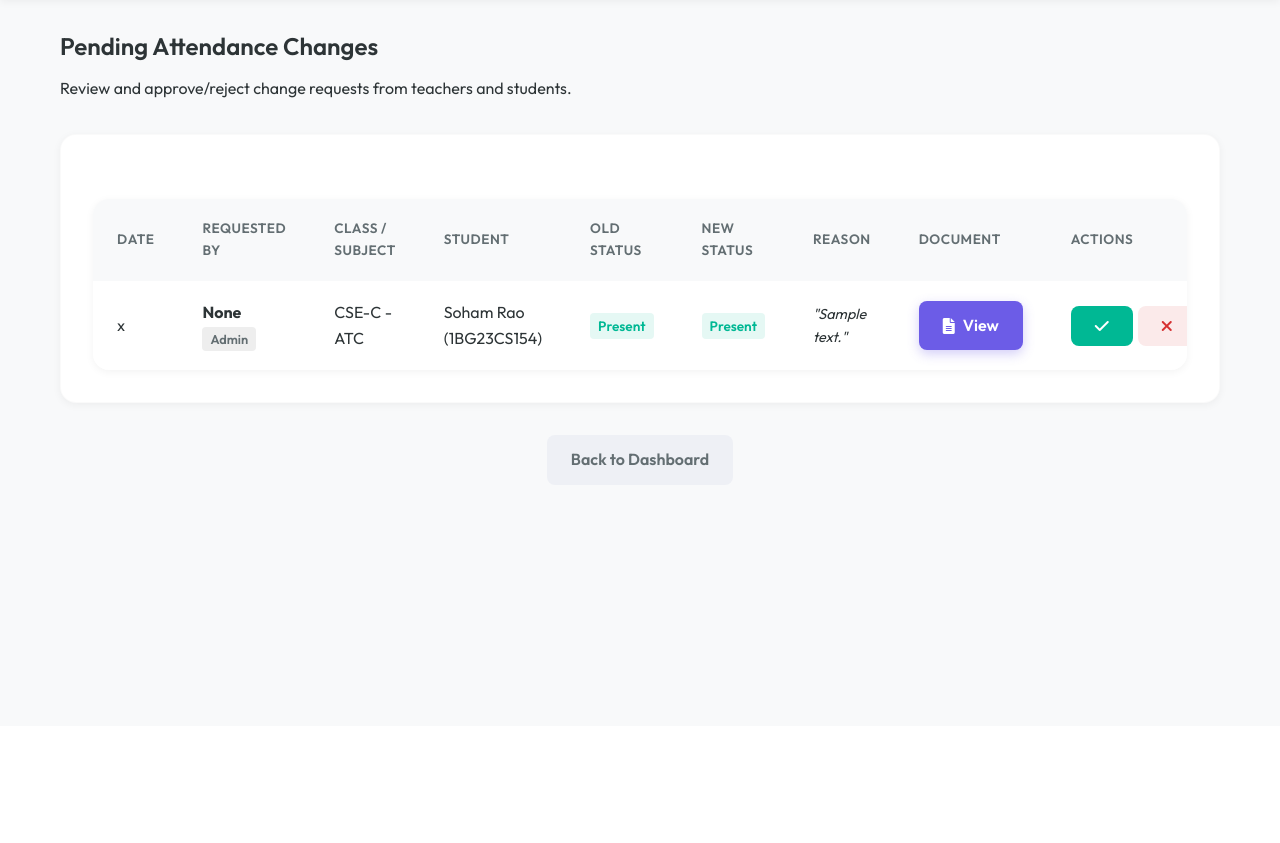
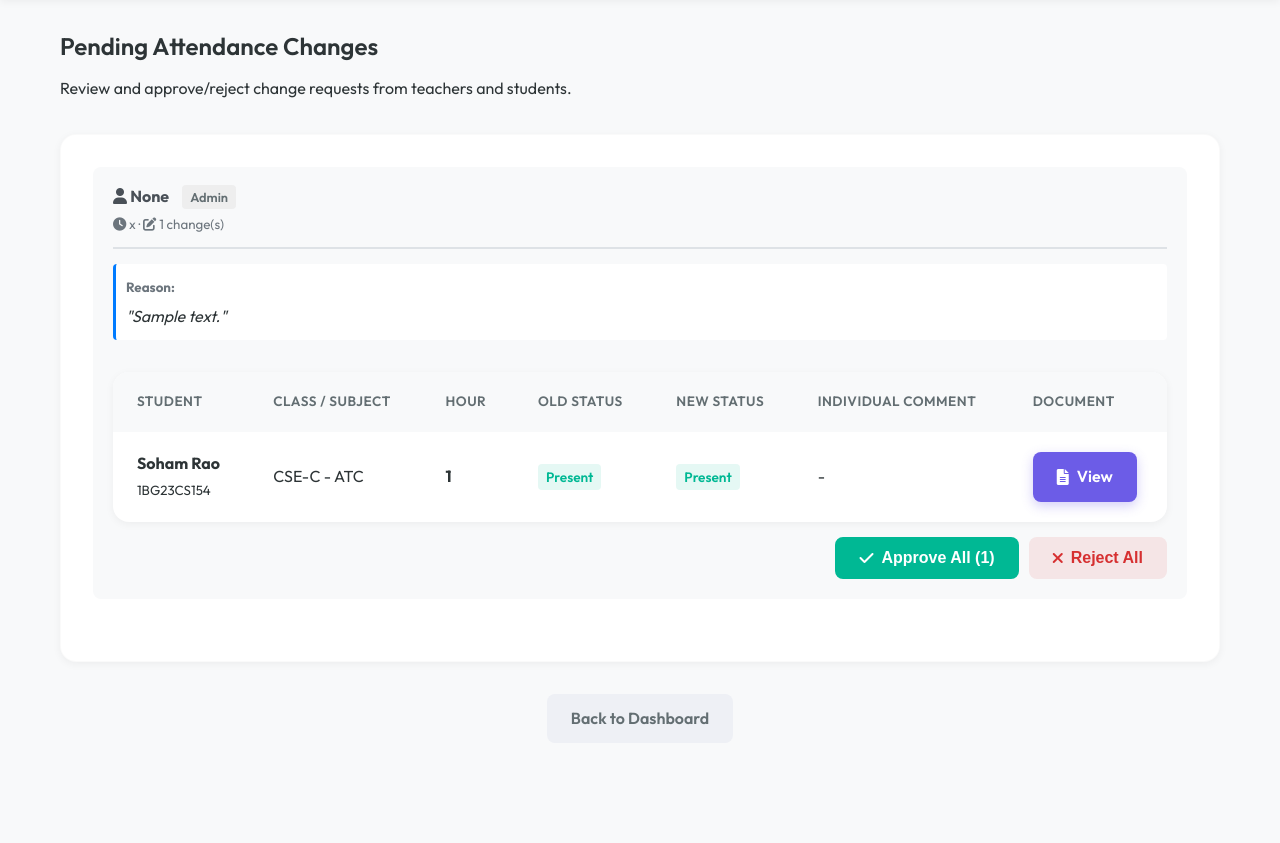
Before and after one commit to Soham-Rao/Attendance, a Flask app: page /admin/approvals in a window 1280 px wide. Shown: the part 74-917 px from the top of the page. Before the commit the page ends 559 px from the top, so only its background shows below. Run offline with Flask 3, Linux system fonts and the light colour scheme; a user stored in the database is signed in; data comes from the database, SQL or seed files in the repository; both versions use the stored data as it was after the commit; tables that the repository leaves empty hold one stand-in row (values such as "Sample post").

Commit message:
minor attendance approval bug fix 1

```diff
--- a/app.py
+++ b/app.py
@@ -1199,29 +1199,12 @@
 
     # Fetch pending changes with details
     c.execute("""
-        SELECT p.id, p.timestamp, t.name as teacher_name, c.class_name, ta.subject,
-               s.name as student_name, s.usn,
-               a.status as old_status, p.new_status, p.comment
-        FROM pending_attendance_changes p
-        JOIN attendance a ON p.attendance_id = a.id
-        JOIN teachers t ON p.requested_by = t.teacher_id
-        JOIN students s ON a.student_id = s.id
-        JOIN classes c ON s.class_id = c.id
-        JOIN teacher_assignments ta ON p.requested_by = ta.teacher_id AND c.id = ta.class_id
-        ORDER BY p.timestamp DESC
-    """)
-    # Note: The join on teacher_assignments is a bit loose, just to get subject if possible,
-    # but attendance record has subject too. Let's use attendance subject.
-
-    # Improved query using attendance subject
-    # Improved query using attendance subject and handling both student/teacher requests
-    c.execute("""
         SELECT p.id, p.timestamp,
                CASE WHEN p.request_role = 'teacher' THEN t.name ELSE s_req.name END as requester_name,
                p.request_role,
                c.class_name, a.subject,
                s.name as student_name, s.usn,
-               a.status as old_status, p.new_status, p.comment, p.document_path
+               a.status as old_status, p.new_status, p.comment, p.document_path, a.hour
         FROM pending_attendance_changes p
         JOIN attendance a ON p.attendance_id = a.id
         JOIN students s ON a.student_id = s.id
@@ -1232,6 +1215,7 @@
     """)
 
     rows = c.fetchall()
+
     pending_changes = []
     for row in rows:
         pending_changes.append({
@@ -1246,11 +1230,26 @@
             "old_status": row[8],
             "new_status": row[9],
             "comment": row[10],
-            "document_path": row[11]
+            "document_path": row[11],
+            "hour": row[12]
         })
 
+    # Group changes by requester, timestamp (within same second), and group comment
+    from collections import defaultdict
+    groups = defaultdict(list)
+
+    for change in pending_changes:
+        # Extract group comment (before | separator)
+        group_comment = change['comment'].split(' | ')[0]
+        # Group by requester, timestamp (first 19 chars = yyyy-mm-dd hh:mm:ss), and group comment
+        key = (change['requester_name'], change['timestamp'][:19], group_comment)
+        groups[key].append(change)
+
+    # Convert to list of groups
+    grouped_changes = list(groups.values())
+
     conn.close()
-    return render_template("admin_approvals.html", pending_changes=pending_changes)
+    return render_template("admin_approvals.html", grouped_changes=grouped_changes)
 
 @app.route("/student/request_change", methods=["POST"])
 def student_request_change():
@@ -1348,5 +1347,86 @@
     flash("Change request rejected.", "info")
     return redirect("/admin/approvals")
 
+@app.route("/approve_batch", methods=["POST"])
+def approve_batch():
+    if session.get("role") != "admin":
+        return "Unauthorized", 403
+
+    change_ids = request.form.getlist("change_ids[]")
+    if not change_ids:
+        flash("No changes selected", "error")
+        return redirect("/admin/approvals")
+
+    conn = sqlite3.connect('attendance.db')
+    conn.execute("BEGIN IMMEDIATE")  # Exclusive lock for transaction safety
+    c = conn.cursor()
+
+    try:
+        attendance_ids = []
+
+        # Collect all attendance IDs and apply changes
+        for change_id in change_ids:
+            c.execute("SELECT attendance_id, new_status FROM pending_attendance_changes WHERE id=?",
+                      (change_id,))
+            result = c.fetchone()
+            if result:
+                att_id, new_status = result
+                # Update status
+                c.execute("UPDATE attendance SET status=? WHERE id=?", (new_status, att_id))
+                attendance_ids.append(att_id)
+
+        # Find minimum ID to recalculate from
+        if attendance_ids:
+            min_id = min(attendance_ids)
+
+            # SINGLE recalculation from minimum ID
+            recalculate_chain(c, min_id)
+
+        # Remove all from pending
+        placeholders = ",".join("?" * len(change_ids))
+        c.execute(f"DELETE FROM pending_attendance_changes WHERE id IN ({placeholders})",
+                  change_ids)
+
+        conn.commit()
+        flash(f"{len(change_ids)} change(s) approved successfully!", "success")
+
+    except Exception as e:
+        conn.rollback()
+        flash(f"Error during batch approval: {str(e)}", "error")
+    finally:
+        conn.close()
+
+    return redirect("/admin/approvals")
+
+@app.route("/reject_batch", methods=["POST"])
+def reject_batch():
+    if session.get("role") != "admin":
+        return "Unauthorized", 403
+
+    change_ids = request.form.getlist("change_ids[]")
+    if not change_ids:
+        flash("No changes selected", "error")
+        return redirect("/admin/approvals")
+
+    conn = sqlite3.connect('attendance.db')
+    c = conn.cursor()
+
+    try:
+        # Remove all from pending
+        placeholders = ",".join("?" * len(change_ids))
+        c.execute(f"DELETE FROM pending_attendance_changes WHERE id IN ({placeholders})",
+                  change_ids)
+
+        conn.commit()
+        flash(f"{len(change_ids)} change(s) rejected.", "info")
+
+    except Exception as e:
+        conn.rollback()
+        flash(f"Error during batch rejection: {str(e)}", "error")
+    finally:
+        conn.close()
+
+    return redirect("/admin/approvals")
+
 if __name__ == "__main__":
     app.run(debug=True)
--- a/templates/admin_approvals.html
+++ b/templates/admin_approvals.html
@@ -21,33 +21,44 @@
 </div>
 
 <div class="card">
-    {% if pending_changes %}
+    {% if grouped_changes %}
+    {% for group in grouped_changes %}
+    <div class="approval-group" style="margin-bottom: 30px; padding: 20px; background: #f8f9fa; border-radius: 8px;">
+        <div class="group-header" style="margin-bottom: 15px; padding-bottom: 10px; border-bottom: 2px solid #dee2e6;">
+            <h4 style="margin: 0 0 5px 0; color: #495057;">
+                <i class="fas fa-user"></i> <strong>{{ group[0]['requester_name'] }}</strong>
+                <span class="badge badge-secondary" style="font-size: 0.8em; margin-left: 10px;">{{ group[0]['request_role']|title }}</span>
+            </h4>
+            <small style="color: #6c757d;">
+                <i class="fas fa-clock"></i> {{ group[0]['timestamp'] }} ·
+                <i class="fas fa-edit"></i> {{ group|length }} change(s)
+            </small>
+        </div>
+
+        <div class="group-comment" style="margin-bottom: 15px; padding: 10px; background: #fff; border-left: 3px solid #007bff; border-radius: 4px;">
+            <small style="color: #6c757d;"><strong>Reason:</strong></small>
+            <p style="margin: 5px 0 0 0; font-style: italic;">"{{ group[0]['comment'].split(' | ')[0] }}"</p>
+        </div>
+
         <div class="table-container">
             <table>
                 <thead>
                     <tr>
-                    <th>Date</th>
-                    <th>Requested By</th>
+                        <th>Student</th>
                         <th>Class / Subject</th>
-                    <th>Student</th>
+                        <th>Hour</th>
                         <th>Old Status</th>
                         <th>New Status</th>
-                    <th>Reason</th>
+                        <th>Individual Comment</th>
                         <th>Document</th>
-                    <th>Actions</th>
                     </tr>
                 </thead>
                 <tbody>
-                {% for change in pending_changes %}
+                    {% for change in group %}
                     <tr>
-                    <td>{{ change['timestamp'] }}</td>
-                    <td>
-                        <strong>{{ change['requester_name'] }}</strong><br>
-                        <span class="badge badge-secondary" style="font-size: 0.8em;">{{ change['request_role']|title
-                            }}</span>
-                    </td>
+                        <td><strong>{{ change['student_name'] }}</strong><br><small>{{ change['usn'] }}</small></td>
                         <td>{{ change['class_name'] }} - {{ change['subject'] }}</td>
-                    <td>{{ change['student_name'] }} ({{ change['usn'] }})</td>
+                        <td><strong>{{ change['hour'] }}</strong></td>
                         <td>
                             <span class="badge badge-{{ 'success' if change['old_status'] == 'Present' else 'danger' }}">
                                 {{ change['old_status'] }}
@@ -59,18 +70,14 @@
                             </span>
                         </td>
                         <td>
-                        <div style="max-width: 200px; white-space: normal; font-size: 0.9rem; font-style: italic;">
                             {% set comment_parts = change['comment'].split(' | ', 1) %}
-                            "{{ comment_parts[0] }}"
                             {% if comment_parts|length > 1 %}
-                            <button class="btn-link" style="padding: 0; font-size: 0.8rem; margin-left: 5px;"
-                                onclick="toggleDetails(this)">+ details</button>
-                            <div class="individual-comment"
-                                style="display:none; margin-top: 5px; padding: 5px; background: #f8f9fa; border-left: 3px solid #007bff;">
-                                <strong>Individual:</strong> {{ comment_parts[1] }}
+                            <div style="font-size: 0.9rem; font-style: italic; color: #495057;">
+                                {{ comment_parts[1] }}
                             </div>
+                            {% else %}
+                            <span class="text-muted">-</span>
                             {% endif %}
-                        </div>
                         </td>
                         <td>
                             {% if change['document_path'] %}
@@ -82,25 +89,33 @@
                             <span class="text-muted">-</span>
                             {% endif %}
                         </td>
-                    <td>
-                        <div style="display: flex; gap: 5px;">
-                            <form action="/approve_change/{{ change['id'] }}" method="POST">
-                                <button type="submit" class="btn btn-success btn-sm" title="Approve & Rewrite Chain">
-                                    <i class="fas fa-check"></i>
-                                </button>
-                            </form>
-                            <form action="/reject_change/{{ change['id'] }}" method="POST">
-                                <button type="submit" class="btn btn-danger btn-sm" title="Reject">
-                                    <i class="fas fa-times"></i>
-                                </button>
-                            </form>
-                        </div>
-                    </td>
                     </tr>
                     {% endfor %}
                 </tbody>
             </table>
         </div>
+
+        <div style="margin-top: 15px; display: flex; gap: 10px; justify-content: flex-end;">
+            <form method="POST" action="/approve_batch" style="display:inline">
+                {% for change in group %}
+                <input type="hidden" name="change_ids[]" value="{{ change['id'] }}">
+                {% endfor %}
+                <button type="submit" class="btn btn-success">
+                    <i class="fas fa-check"></i> Approve All ({{ group|length }})
+                </button>
+            </form>
+
+            <form method="POST" action="/reject_batch" style="display:inline">
+                {% for change in group %}
+                <input type="hidden" name="change_ids[]" value="{{ change['id'] }}">
+                {% endfor %}
+                <button type="submit" class="btn btn-danger">
+                    <i class="fas fa-times"></i> Reject All
+                </button>
+            </form>
+        </div>
+    </div>
+    {% endfor %}
     {% else %}
     <div class="alert alert-info text-center">
         No pending change requests found.
```
Also changed, not shown: attendance.db. Lines whose indentation alone changed are shown as unchanged.
